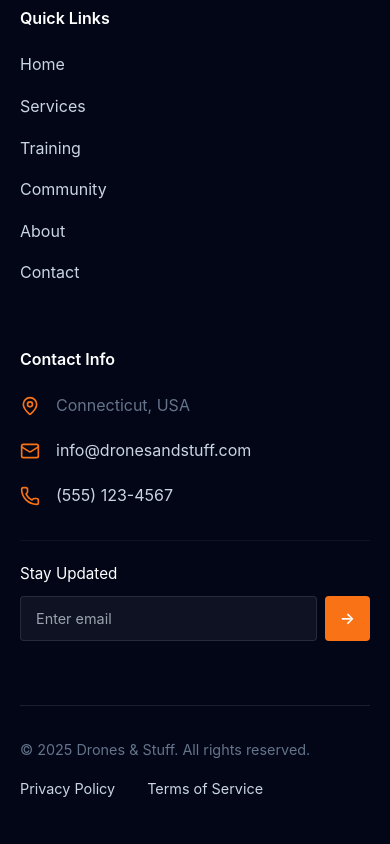
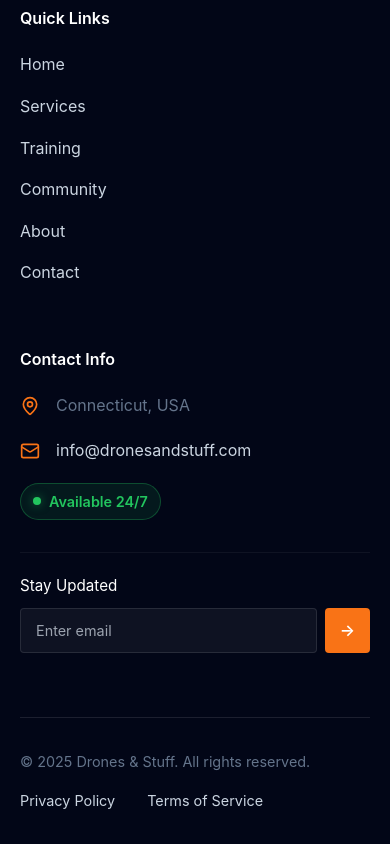
Before and after one commit to balajiprojects049-art/Drones-Stuff, a React (Vite) app: page /contact in a window 390 px wide. Shown: the part 2055-2899 px from the top of the page. Built offline with nearby package versions, Linux system fonts and the light colour scheme.

Commit message:
Update footer with 24/7 availability and remove phone number

```diff
--- a/src/components/Footer.jsx
+++ b/src/components/Footer.jsx
@@ -1,6 +1,6 @@
 import React from 'react';
 import { Link } from 'react-router-dom';
-import { Twitter, Instagram, Linkedin, Mail, MapPin, Phone } from 'lucide-react';
+import { Twitter, Instagram, Linkedin, Mail, MapPin } from 'lucide-react';
 
 const Footer = () => {
     return (
@@ -53,8 +53,24 @@ const Footer = () => {
                                 <a href="mailto:info@dronesandstuff.com" className="footer-link" style={{ marginLeft: 0 }}>info@dronesandstuff.com</a>
                             </li>
                             <li style={{ display: 'flex', gap: '1rem', alignItems: 'center' }}>
-                                <Phone size={20} color="var(--accent)" />
-                                <a href="tel:+15551234567" className="footer-link" style={{ marginLeft: 0 }}>(555) 123-4567</a>
+                                <div style={{
+                                    backgroundColor: 'rgba(34, 197, 94, 0.1)',
+                                    border: '1px solid rgba(34, 197, 94, 0.3)',
+                                    borderRadius: '20px',
+                                    padding: '6px 12px',
+                                    display: 'inline-flex',
+                                    alignItems: 'center',
+                                    gap: '8px'
+                                }}>
+                                    <div style={{
+                                        width: '8px',
+                                        height: '8px',
+                                        borderRadius: '50%',
+                                        backgroundColor: '#22c55e',
+                                        boxShadow: '0 0 10px rgba(34, 197, 94, 0.5)'
+                                    }}></div>
+                                    <span style={{ color: '#22c55e', fontSize: '0.9rem', fontWeight: '600' }}>Available 24/7</span>
+                                </div>
                             </li>
                         </ul>
 
```
